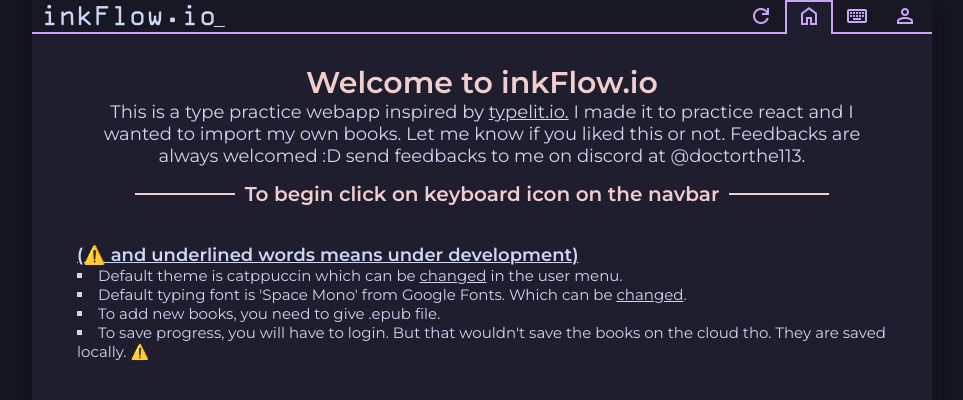
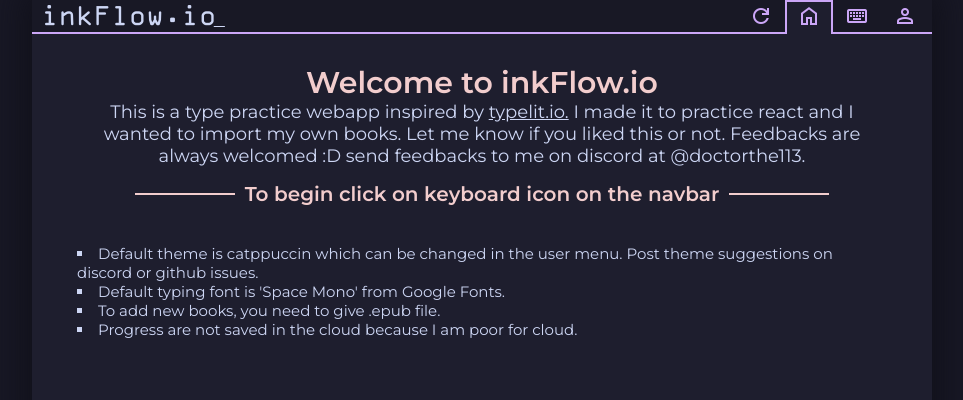
Before and after one commit to thomanq/inkflow, a React (Vite) app: page / in a window 1280 px wide. Shown: the top 400 px of the page, without its empty margins (158-1121 px from the left). Built offline with nearby package versions, Linux system fonts and the light colour scheme.

Commit message:
edited the homepage text

```diff
--- a/src/components/home-page.jsx
+++ b/src/components/home-page.jsx
@@ -23,15 +23,15 @@ export default function Home() {
                 <br />
                 <br />
                 {/* <u>Instuctions,</u> */}
-                <u>
+                {/* <u>
                     <strong>(⚠️ and underlined words means under development)</strong>
-                </u>
+                </u> */}
                 {/* prettier-ignore */}
                 <ul>
-            <li>Default theme is catppuccin which can be <u>changed</u> in the user menu.</li>
-            <li>Default typing font is 'Space Mono' from Google Fonts. Which can be <u>changed</u>.</li>
+            <li>Default theme is catppuccin which can be changed in the user menu. Post theme suggestions on discord or github issues.</li>
+            <li>Default typing font is 'Space Mono' from Google Fonts.</li>
             <li>To add new books, you need to give .epub file.</li>
-            <li>To save progress, you will have to login. But that wouldn't save the books on the cloud tho. They are saved locally. ⚠️</li>
+            <li>Progress are not saved in the cloud because I am poor for cloud.</li>
         </ul>
             </p>
         </div>
```
